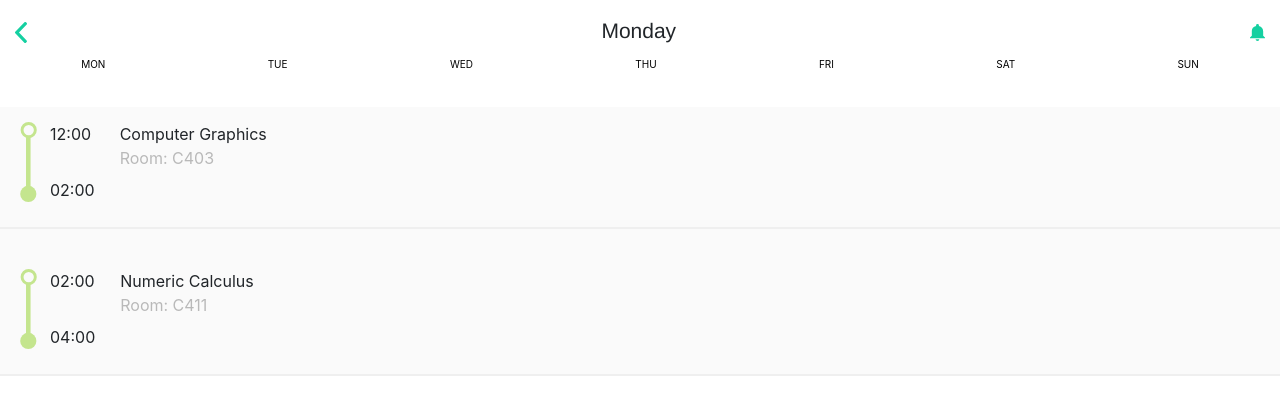
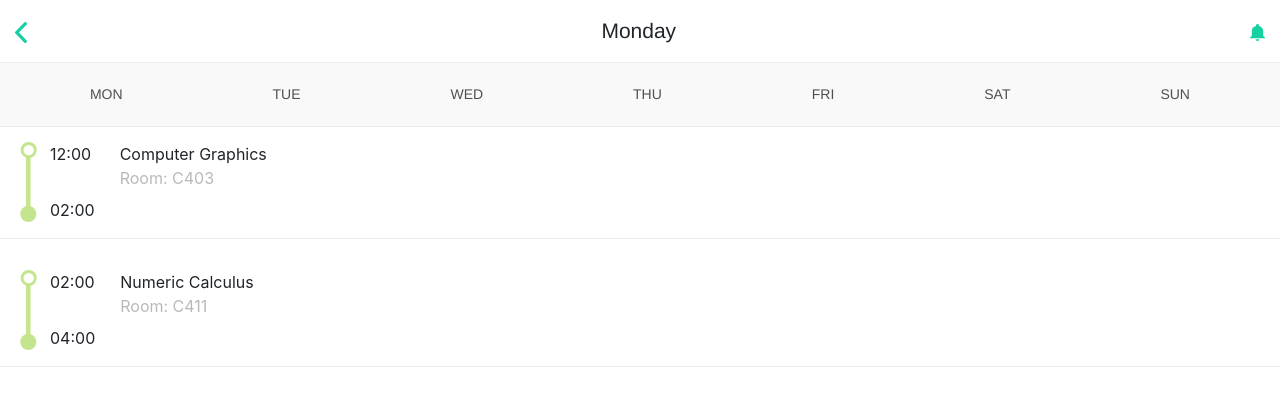
Before and after one commit to DianaTerchea/dsc-frontend-2020, an Angular app: page / in a window 1280 px wide. Shown: the top 414 px of the page. Built offline with nearby package versions, Linux system fonts and the light colour scheme.

Commit message:
Design fix

```diff
--- a/src/app/core/components/header/header.component.scss
+++ b/src/app/core/components/header/header.component.scss
@@ -7,7 +7,7 @@
     align-items: center;
     justify-content: space-between;
     height: auto;
-    margin-top: 15px;
+    margin: 15px 0 15px;
 }
 
 .weekday {
--- a/src/app/timetable/components/course-content/course-content.component.scss
+++ b/src/app/timetable/components/course-content/course-content.component.scss
@@ -1,8 +1,8 @@
 .content-container {
-  display: flex;
-  flex-flow: column;
+    display: flex;
+    flex-flow: column;
 }
 
 .title {
-  font-size: 1em;
+    font-size: 1em;
 }
--- a/src/app/timetable/components/course/course.component.scss
+++ b/src/app/timetable/components/course/course.component.scss
@@ -1,13 +1,14 @@
 .course-container {
-  display: flex;
-  flex-flow: row;
-  flex-basis: 30% 70%;
-  margin: 25px 20px;
-  padding-top: 15px;
+    display: flex;
+    flex-flow: row;
+    flex-basis: 30% 70%;
+    padding-top: 15px;
+    padding-left: 20px;
+    background-color: #FFFFFF;
 }
 
 .delimiter {
-  height: 2px;
-  border: none;
-  background-color: #EFEFEF;
+    height: 1px;
+    border: none;
+    background-color: #ECECEC;
 }
--- a/src/app/timetable/components/time-table/time-table.component.scss
+++ b/src/app/timetable/components/time-table/time-table.component.scss
@@ -1,8 +1,8 @@
 .time-table {
-  background-color: #FAFAFA;
-  .course-container {
-    display: flex;
-    flex-flow: row;
-    flex-basis: 30% 70%;
-  }
+    background-color: #ffffff;
+    .course-container {
+        display: flex;
+        flex-flow: row;
+        flex-basis: 30% 70%;
+    }
 }
--- a/src/app/timetable/components/week-days/week-days.component.scss
+++ b/src/app/timetable/components/week-days/week-days.component.scss
@@ -2,24 +2,45 @@
     display: flex;
     justify-content: space-around;
     width: 100%;
+    height: 65px;
     align-items: center;
+    border: 1px solid #ECECEC;
+    border-left-style: none;
+    border-right-style: none;
+    background-color: #F9F9F9;
+    padding: 0 15px 0 15px;
 }
 
 .buton {
-    background-color: white; /* Green */
+    background-color: #F9F9F9;
+    /* Green */
     border: none;
-    color:black;
-    padding: 10px 13px;
+    color: #4F4F4F;
+    padding: 10px 11px;
     text-align: center;
     text-decoration: none;
+    font-family: Helvetica;
     display: inline-block;
-    font-size: 10px;
-    border-radius: 12px;
+    font-size: 13px;
+    border-radius: 8px;
     cursor: pointer;
 }
 
+.buton:focus {
+    background-color: #BCE286;
+    border: none;
+    color: white;
+}
 
-.buton:focus {
-    background-color: #c5e1a5;
-    border: none;
+@media (max-width: 320px) {
+    .buton {
+        font-size: 11px;
+        padding: 10px 7px;
+    }
 }
+
+@media (min-width: 410px) {
+    .buton {
+        font-size: 14px;
+    }
+}
```
